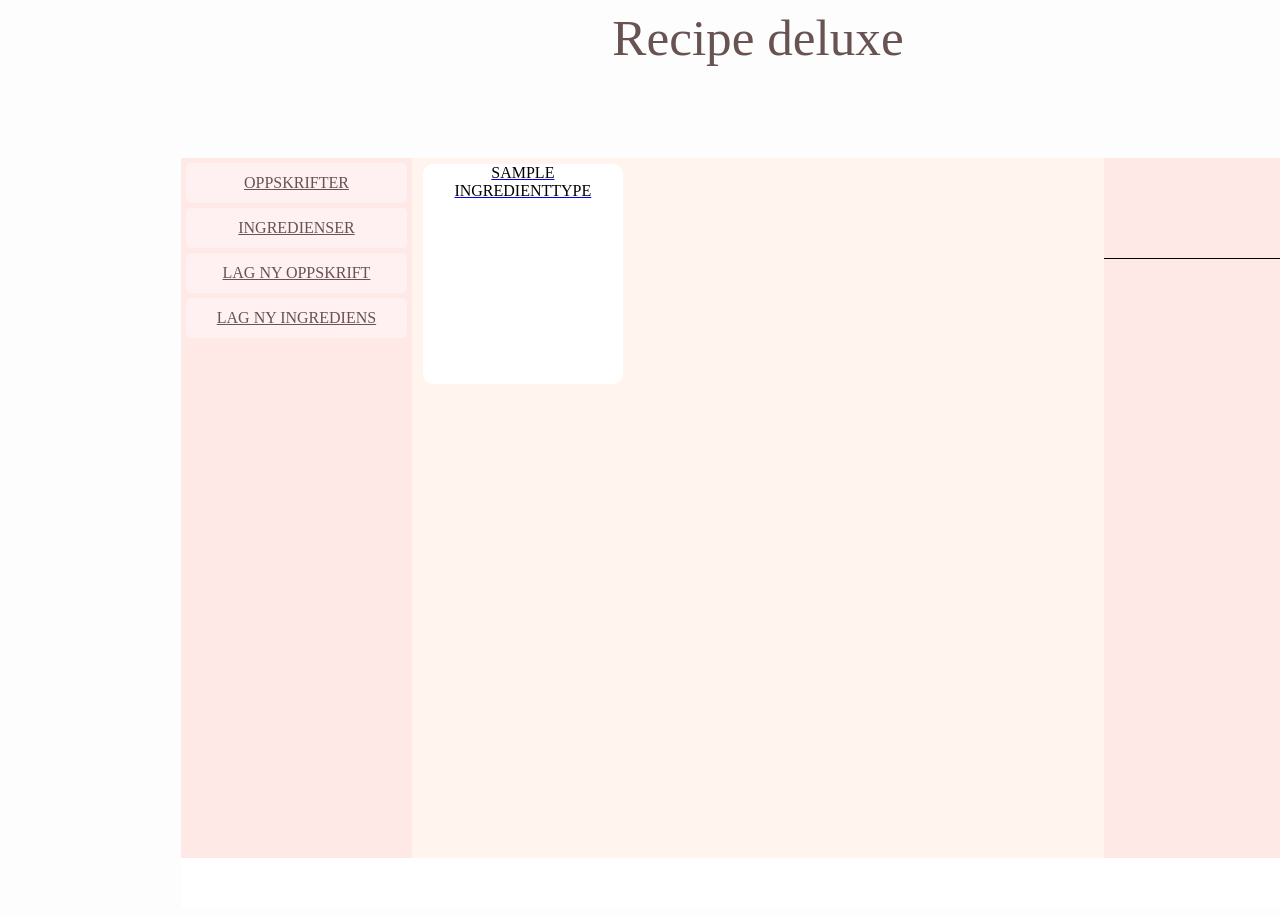
After one commit to Espenbfo/Recipe-website, a Django app: page /ingredients in a window 1280 px wide; the page is wider, and only the part inside the window is pictured. The commit adds this page. Run offline with Django 3.2, Linux system fonts and the light colour scheme; tables that the repository leaves empty hold one stand-in row (values such as "Sample post").

Commit message:
Add option to sumbit new ingredient types

```diff
--- a/recipe/models.py
+++ b/recipe/models.py
@@ -1,11 +1,15 @@
 from django.db import models
 from django.forms import ModelForm
 
-class Ingredient(models.Model):
+
+
+class IngredientType(models.Model):
     name = models.CharField(max_length=127)
-    value = models.FloatField()
     unit_type = models.CharField(max_length=32)
 
+class Ingredient(models.Model):
+    ingredient_type = models.ForeignKey(IngredientType, on_delete=models.CASCADE)
+    value = models.FloatField()
 
 class Recipe(models.Model):
     name = models.CharField(max_length=127)
@@ -15,5 +19,5 @@ class Recipe(models.Model):
 
 class IngredientForm(ModelForm):
     class Meta:
-        model = Ingredient
-        fields = ['name', 'value', 'unit_type']
+        model = IngredientType
+        fields = ['name', 'unit_type']
--- a/recipe/urls.py
+++ b/recipe/urls.py
@@ -15,11 +15,12 @@ Including another URLconf
 """
 from django.contrib import admin
 from django.urls import path
-from recipe.views import index, create_ingredient, create_recipe
+from recipe.views import index, create_ingredient, create_recipe, ingredients
 
 urlpatterns = [
     path('createingredient', create_ingredient, name="create_ingredient"),
     path('create', create_recipe, name="create_recipe"),
+    path('ingredients', ingredients, name="ingredients"),
     path('', index, name="index"),
     path('admin/', admin.site.urls),
 ]
--- a/recipe/views.py
+++ b/recipe/views.py
@@ -1,10 +1,15 @@
 from django.http import HttpResponse
 from django.http import HttpResponseRedirect
 from django.shortcuts import render
-from .models import IngredientForm
+from .models import IngredientForm, IngredientType
 
 def index(request):
     return render(request, "core\\recipes.html")
+
+
+def ingredients(request):
+    ingredients = IngredientType.objects.all()
+    return render(request, "core\\ingredients.html", {"ingredients": ingredients})
 
 
 def create_ingredient(request):
@@ -13,6 +18,9 @@ def create_ingredient(request):
         form = IngredientForm(request.POST)
 
         if form.is_valid():
+            name = form.cleaned_data["name"]
+            unit_type = form.cleaned_data["unit_type"]
+            IngredientType.objects.create(name=name,unit_type=unit_type)
             return HttpResponseRedirect("create")
     else:
         form = IngredientForm()
--- a/static/css/style.css
+++ b/static/css/style.css
@@ -136,3 +136,32 @@ body {
 #create-form .input-container * {
     margin-bottom: 8px;
 }
+
+#ingredient-main {
+    display: flex;
+    flex-direction: row;
+    flex-wrap: wrap;
+    align-content: flex-start;
+    padding: 3px
+}
+
+#ingredient-main .item {
+    width: 200px;
+    background-color: #ffffff;
+    height: 220px;
+    margin: 5px;
+    margin-top: 0px;
+    display: grid;
+    grid-template-columns: 1fr;
+    grid-template-rows: 40px;
+    grid-template-areas:
+    "title";
+    border-radius: 10px;
+}
+
+#ingredient-main .item .title{
+    grid-area: title;
+    color: #000000;
+    text-transform: uppercase;
+    text-decoration: none;
+}
--- a/templates/base.html
+++ b/templates/base.html
@@ -20,7 +20,7 @@
             {% block left-area %}
                 <div id="sidebar">
                     <a href="./" class="item">Oppskrifter</a>
-                    <a href="" class="item">ingredienser</a>
+                    <a href="ingredients" class="item">ingredienser</a>
                     <a href="create" class="item">Lag ny oppskrift</a>
                     <a href="createingredient" class="item">Lag ny ingrediens</a>
                 </div>
--- a/templates/core/createingredient.html
+++ b/templates/core/createingredient.html
@@ -1,6 +1,7 @@
 {% extends "base.html" %}
 {% block main %}
 <form id="create-form" method="post">
+    {% csrf_token %}
     <h3>Add ingredient</h3>
     <div class="input-container">
         {{ form }}
--- /dev/null
+++ b/templates/core/ingredients.html
@@ -0,0 +1,10 @@
+{% extends "base.html" %}
+{% block main %}
+    <div id="ingredient-main">
+        {% for ingredient in ingredients %}
+            <a href="abd.html" class="item">
+                <div class="title"> {{ ingredient.name }}</div>
+            </a>
+        {% endfor %}
+    </div>
+{% endblock %}
```
